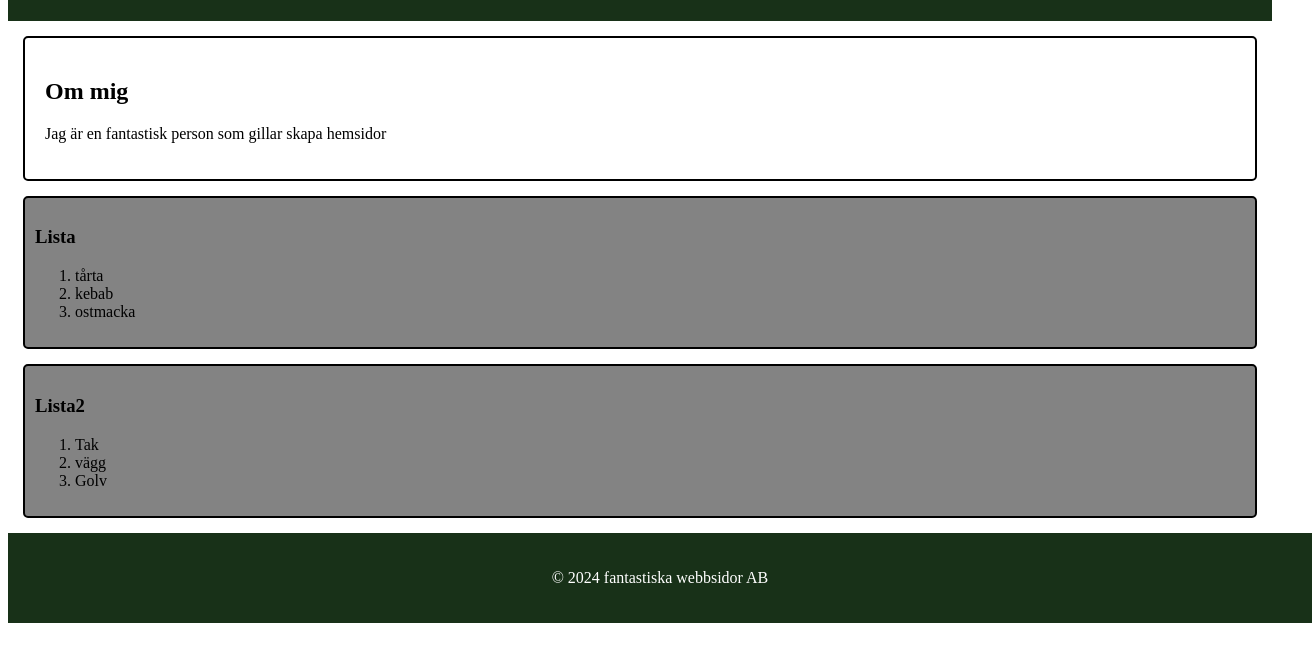
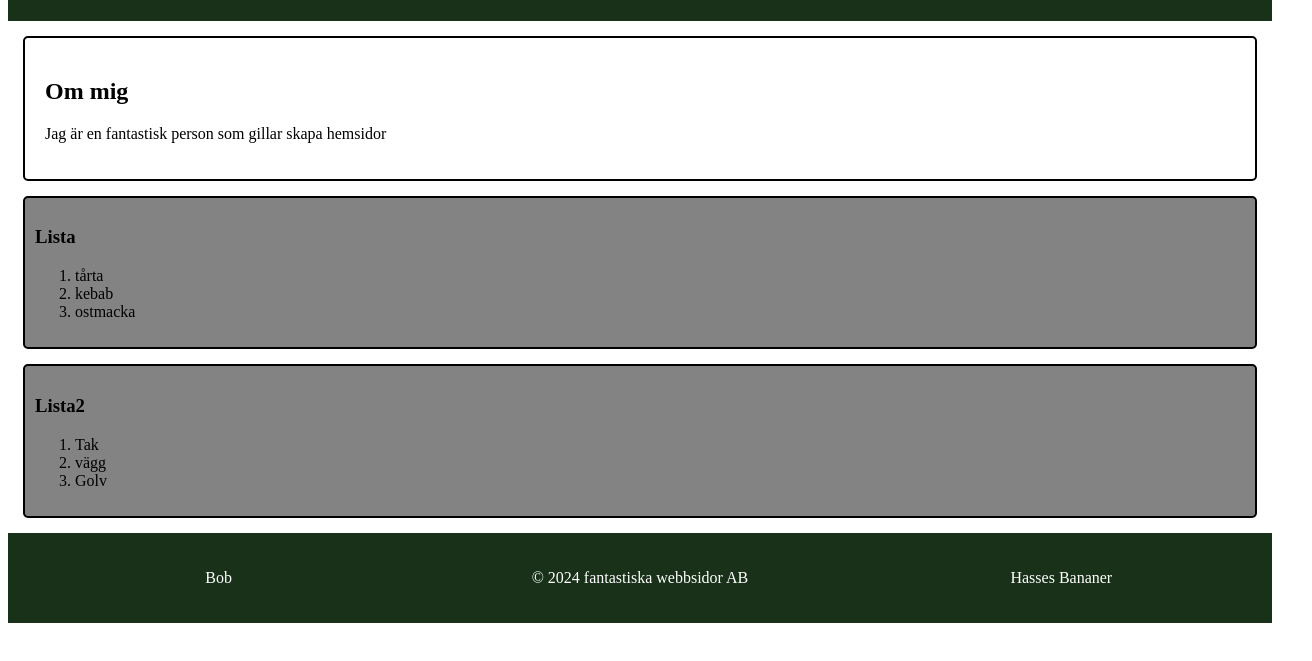
Before and after one commit to Joel24s/webbutveckling1, a plain HTML site: page ovning1/index.html in a window 1280 px wide. Shown: the part 107-768 px from the top of the page, 1312 px wide, since content can reach past the window. Drawn offline with Linux system fonts and the light colour scheme.

Commit message:
Add files via upload

```diff
--- a/ovning1/index.html
+++ b/ovning1/index.html
@@ -33,11 +33,19 @@
             <li>Golv</li>
     </div>
 
-    <div class="footer">
-        <p>&copy; 2024 fantastiska webbsidor AB</p>
+
+<footer>
+    <div class="left1">
+        <p>Bob</p>
+
     </div>
-
-
+    <div class="left1">
+        <p>&copy; 2024 fantastiska webbsidor AB </p>
+    </div>
+    <div class="left1">
+        <p>Hasses Bananer</p>
+    </div>
+</footer>
 
 </body>
 </html>
--- a/ovning1/style.css
+++ b/ovning1/style.css
@@ -1,3 +1,7 @@
+
+
+
+
 .header {
     background-color: #183118;
     color: white;
@@ -12,14 +16,18 @@
     border-radius: 5px;
 }
 
-.footer {
+
+footer {
+    display:flex;
+}
+.left1 {
     background-color: #183118;
     color: white;
     padding: 20px;
     text-align: center;
 
     bottom: 0;
-    width: 100%;
+    width: 97%;
 }
 
 .list {
```
